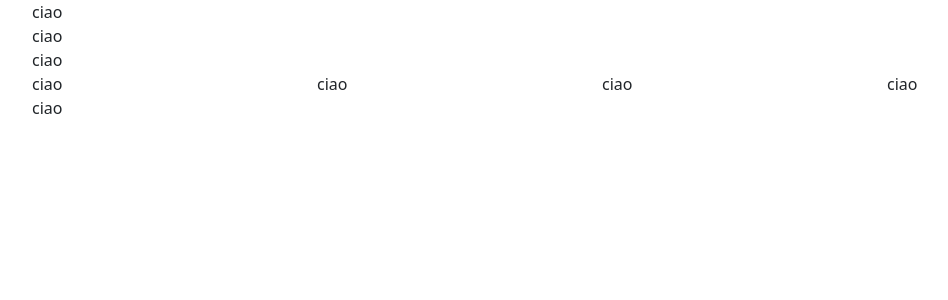
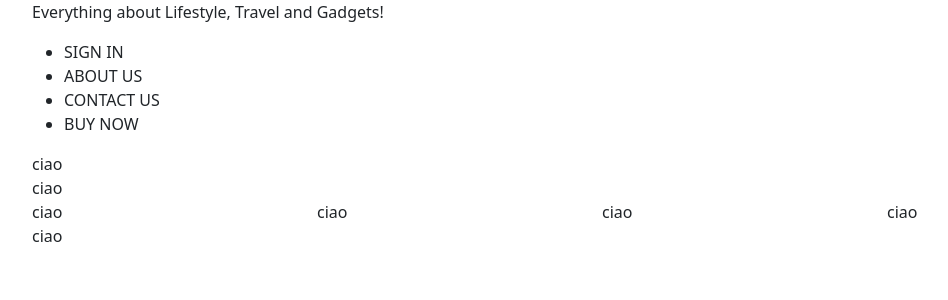
Before and after one commit to Fabiofljf/proj-html-vuejs, a Vue app: page / in a window 1280 px wide. Shown: the top 300 px of the page, without its empty margins (50-998 px from the left). Built offline with nearby package versions, Linux system fonts and the light colour scheme; the HTML template or start-up script is replaced by a standard one.

Commit message:
Add Header - first col with loop

```diff
--- a/src/App.vue
+++ b/src/App.vue
@@ -3,7 +3,17 @@
       <div id="site_header">
         <div class="container">
           <div class="row flex-column">
-            <div class="col">ciao</div>
+            <div class="col">
+              <p>Everything about Lifestyle, Travel and Gadgets!</p>
+              <div class="menu">
+                <ul>
+                  <li class="text-uppercase" v-for="(listitem, index) in menu" :key="index">
+                    {{listitem.point}}
+                  </li>
+                </ul>
+              </div>
+              <!-- /.menu -->
+            </div>
             <!-- /.col -->
             <div class="col">ciao</div>
             <!-- /.col -->
@@ -50,6 +60,26 @@ export default {
     //SiteHeader,
     //SiteMain,
     //SiteFooter,
+  },
+  data() {
+    return {
+      menu: [
+        {
+          id: 1,
+          point: 'sign in'
+        },
+        {
+          id: 2,
+          point: 'about us'
+        },{
+          id: 3,
+          point: 'contact us'
+        },{
+          id: 4,
+          point: 'buy now'
+        },
+      ]
+    }
   }
 }
 </script>
```
